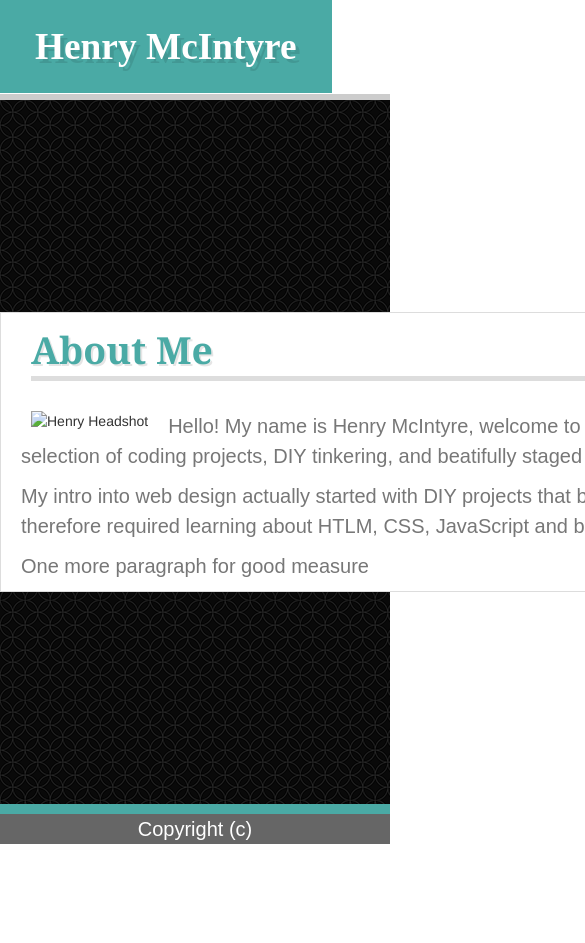
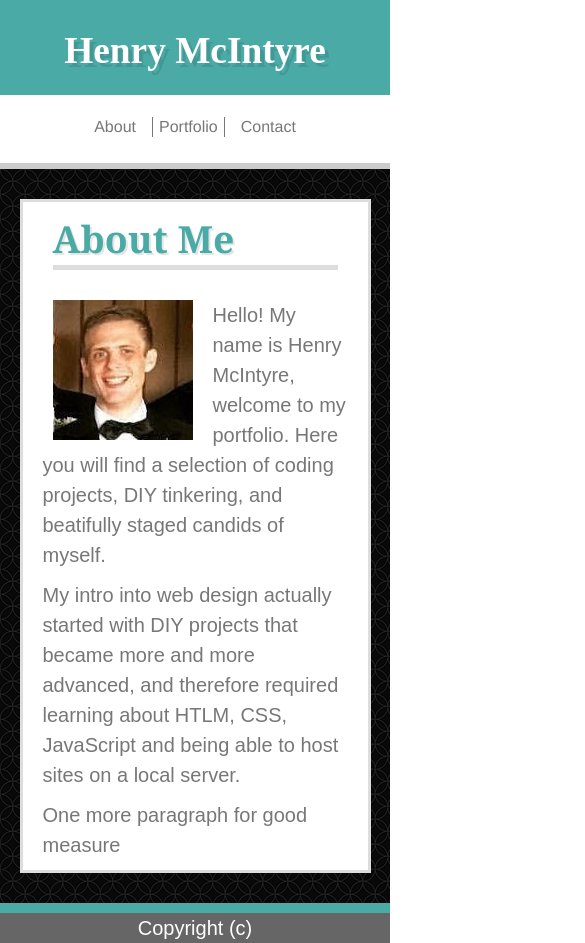
Before and after one commit to mcintyrehh/Responsive-Portfolio, a plain HTML site: page index.html in a window 390 px wide. Shown: the top 943 px of the page, 585 px wide, since content can reach past the window. Before the commit the page ends 844 px from the top, so only its background shows below. Drawn offline with nearby package versions, Linux system fonts and the light colour scheme; a web font is replaced by a local one.

Commit message:
responsiveness added, 99% finished!

```diff
--- a/assets/css/style.css
+++ b/assets/css/style.css
@@ -12,25 +12,34 @@ header {
     height: 100px;
     /* border: dotted 2px red; */
     width: calc(100vw-20px);
+    overflow: auto;
 }
 
-#name {
-    /* font-family: 'Georgia', Times, 'Times New Roman', serif; */
+.name {
+    width: 309.69px;
     font-family: 'Mr Bedfort';
     background-color: #4aaaa5;
     color: #ffffff;
-    padding: 20px 35px;
+    padding: 30px 35px;
     font-size: 28pt;
     font-weight: bold;
     text-align: center;
     float: left;
     text-shadow:4px 4px 0 rgba(0,0,0,0.1);
+    height: 95px;
+    margin: 0;
 }
 
-#links {
+.links {
     float: right;
     text-align: center;
-    padding: 30px;
+    padding: 20px;
+    width: 309.69px;
+    height: 100px;
+    margin:0;
+}
+a {
+    height:20px;
 }
 .header-container {
     flex-direction: column;
@@ -70,9 +79,9 @@ header {
 
 .main-panel {
     width: 960px;
-    margin:auto;
+    margin: auto;
     background-color: #ffffff;
-    border-style: solid;
+    border-style: solid;v
     border-width: 1px;
     border-color: #dddddd;
 }
@@ -226,12 +235,45 @@ textarea {
     justify-content: center;
 }
 
-@media screen max-width: 980px {
+@media screen and (max-width: 980px) {
+
+    div.header-container {
+        width:100%
+    }
+    div.main-panel {
+        width: 66%;
+        /* background-color: red; */
+        margin: 0;
+    }
+    div.main-contain {
+        width: 100%;
+    }
+}
+
+@media screen and (max-width: 768px) {
+    div.main-panel {
+        width: 90%;
+    }
 
 }
-@media screen max-width: 768px {
+@media screen and (max-width: 640px) {
+   header {
+       height: 20vh;
+       overflow: auto;
+   }
+    .name {
+        width: 100vw;
+        margin: 0 auto;
+        float: none;
+        text-align: center;
+        padding: 5px auto;
+        /* position: fixed; */
+    }
+    .links {
+        width: 100vw;
+        padding: 5px 0;
+        margin: 0 auto;
+        float: none;
 
+    }
 }
-@media screen max-width: 640px {
-
-}
--- a/index.html
+++ b/index.html
@@ -18,9 +18,9 @@
 <body>
 <header class="clearfix">
     <div class="header-container">
-        <span id="name">Henry McIntyre</span>
+        <h1 class="name">Henry McIntyre</h1>
 
-        <div id="links">
+        <h1 class="links">
             <span class="fake-button">About</span>
             <a href="portfolio.html">
                 <button id="butt2" type="button">Portfolio</button>
@@ -28,7 +28,7 @@
             <a href="contact.html">
                 <button id="butt3" type="button">Contact</button>
             </a>
-        </div>
+        </h1>
     </div>
 </header>
 
@@ -40,7 +40,7 @@
         </div>
         <br>
 
-        <img id="headshot" src="../Basic-Portfolio/assets/images/HenryProf.jpg" alt="Henry Headshot">
+        <img id="headshot" src="assets/HenryProf.jpg" alt="Henry Headshot">
         <p>
             Hello! My name is Henry McIntyre, welcome to my portfolio. Here you will find a selection of coding projects, DIY tinkering, and beatifully staged candids of myself.
         </p>
```
Also changed, not shown: contact.html (+3 -3 lines), portfolio.html (+3 -3 lines), assets/HenryProf.jpg (added), assets/images/HenryProf.jpg (added), assets/images/zoom.jpg (added).
